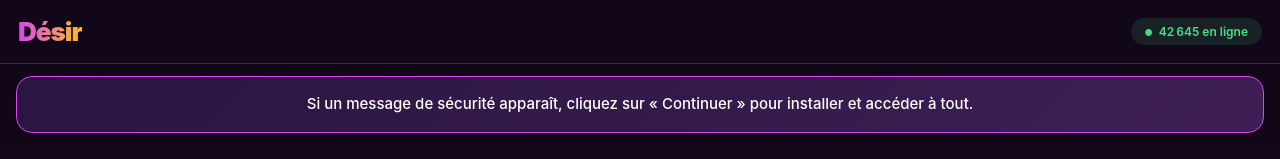
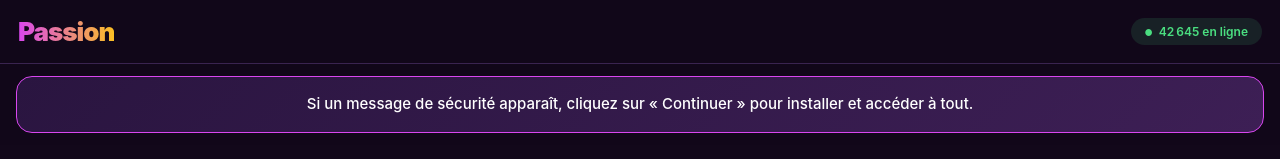
Before and after one commit to ditianli400-lang/porn, a plain HTML site: page index.html in a window 1280 px wide. Shown: the top 159 px of the page. Drawn offline with Linux system fonts and the light colour scheme.

Commit message:
Update index.html

```diff
--- a/index.html
+++ b/index.html
@@ -4,8 +4,8 @@
   <meta charset="utf-8">
   <meta name="viewport" content="width=device-width, initial-scale=1, maximum-scale=1, user-scalable=no">
   <meta name="theme-color" content="#12081a">
-  <meta name="description" content="Désir">
-  <title>Désir</title>
+  <meta name="description" content="Passion">
+  <title>Passion</title>
 
   <style>
     :root {
@@ -263,7 +263,7 @@
 
 <body>
   <header class="header">
-    <div class="logo">Désir</div>
+    <div class="logo">Passion</div>
     <div class="online" id="onlineCount">18 432 en ligne</div>
   </header>
 
```
